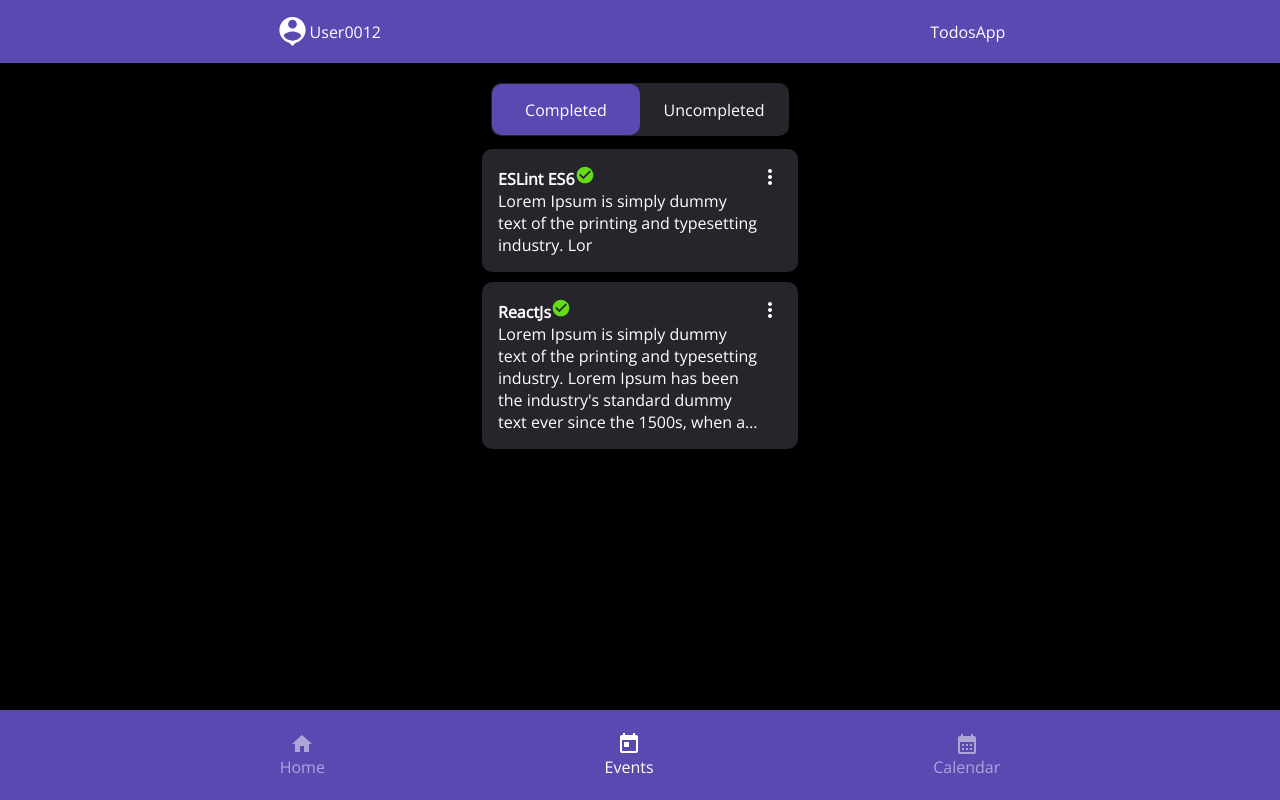
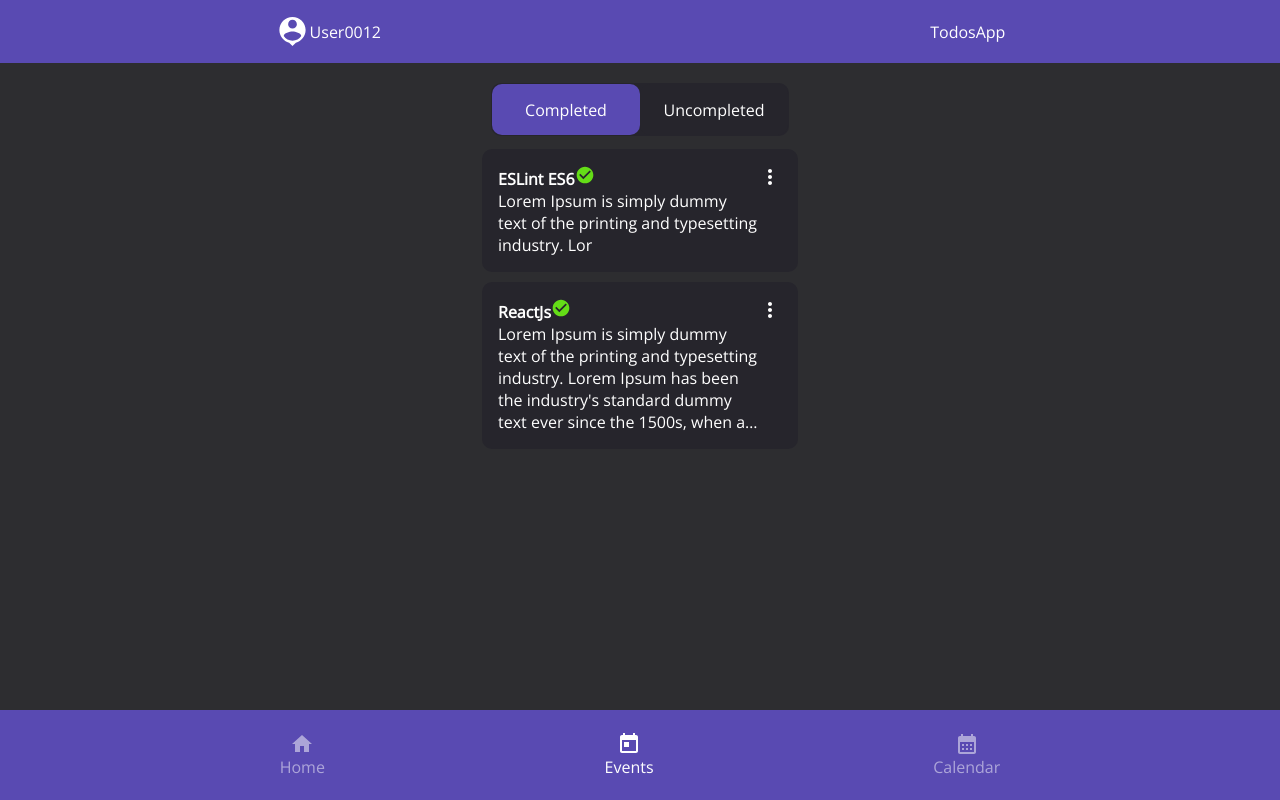
Before and after one commit to mitsuya-creator/todolist, a React (Vite) app: page /dashboard/events in a window 1280 px wide. Built offline with nearby package versions, Linux system fonts and the light colour scheme.

Commit message:
Add: Added dynamic routing useParams()

```diff
--- a/src/components/Card.jsx
+++ b/src/components/Card.jsx
@@ -3,12 +3,14 @@ import MoreVertIcon from '@mui/icons-material/MoreVert';
 import MoreButtonActions from "@/components/moreButtonActions";
 import { toggleMoreButtonActiveList } from "@/utils/toggleMoreButtonActiveList";
 import CheckCircleIcon from '@mui/icons-material/CheckCircle';
+import { Link } from "react-router-dom";
 
 function Card({ title, descriptions, id, isCompleted }) {
     const handleMoreIcon = idCard => {
         toggleMoreButtonActiveList(idCard);
     }
     return (
+        <Link to={`/events/detail/${id}`}>
             <li className="body_list_by_actions">
                 <section>
                     <div>
@@ -19,6 +21,7 @@ function Card({ title, descriptions, id, isCompleted }) {
                     <MoreButtonActions id={id} />
                 </section>
             </ li>
+        </Link>
     )
 }
 export default Card;
--- a/src/main.jsx
+++ b/src/main.jsx
@@ -4,10 +4,11 @@ import { BrowserRouter, Routes, Route } from "react-router-dom";
 import Home from "@/pages/Home";
 import BottomNavigation from "./components/button/ButtonNavigation";
 import LandingPage from "@/pages/Index";
-import EventsHere from "@/components/Events";
+import EventsHere from "@/pages/Events";
 import Calendar from "@/pages/Calendar";
 import Form from "@/pages/Form";
 import "./style/style.css";
+import DetailEvents from "@/pages/DetailsEvents";
 
 function App() {
     return (
@@ -16,9 +17,11 @@ function App() {
                 <Route path="/" element={<LandingPage />} />
                 <Route path="/dashboard" element={<BottomNavigation />} >
                     <Route index element={<Home />} />
-                    <Route path="/dashboard/events" element={<EventsHere />} />
+                    <Route path="/dashboard/events" element={<EventsHere />}>
+                    </Route>
                     <Route path="/dashboard/calendar" element={<Calendar />} />
                 </Route>
+                <Route path="/events/detail/:id" element={<DetailEvents />} />
                 <Route path="/newtask" element={<Form />} />
             </Routes>
         </BrowserRouter>
--- /dev/null
+++ b/src/pages/DetailsEvents.jsx
@@ -0,0 +1,9 @@
+import React from "react";
+import { useParams } from "react-router-dom";
+export default function DetailEvents() {
+    const { id } = useParams();
+    console.log(id)
+    return (
+        <div>Details todo:  {id}</div>
+    )
+}
--- a/src/style/style.css
+++ b/src/style/style.css
@@ -1,7 +1,9 @@
 :root {
     --bg-primary: #26252C;
     --bg-secondary: #594AB2;
+    --bg-body: #2d2d30;
     --color-primary: #ffffff;
+
 }
 
 * {
@@ -13,7 +15,7 @@
 }
 
 body {
-    background-color: #000;
+    background-color: var(--bg-body);
     overflow: hidden;
 }
 
@@ -82,7 +84,7 @@ body {
 }
 
 .container_todosApp {
-    background-color: #000;
+    background-color: var(--bg-body);
     width: 100vw;
     height: 100vh;
     position: relative;
@@ -252,7 +254,7 @@ body {
     width: 100vw;
     height: 51px;
     justify-content: center;
-    background-color: #000;
+    background-color: var(--bg-body);
 }
 
 
@@ -286,13 +288,13 @@ body {
     height: 72vh;
     display: flex;
     justify-content: center;
-    background-color: #000;
+    background-color: var(--bg-body);
     margin-top: 10px;
     overflow-y: scroll;
 }
 
 .container_list_by_actions {
-    background-color: #000;
+    background-color: var(--bg-body);
     width: 360px;
     height: 180px;
     overflow-x: auto;
```
Also changed, not shown: src/pages/Events.jsx (renamed from src/components/Events.jsx). Lines whose indentation alone changed are shown as unchanged.
